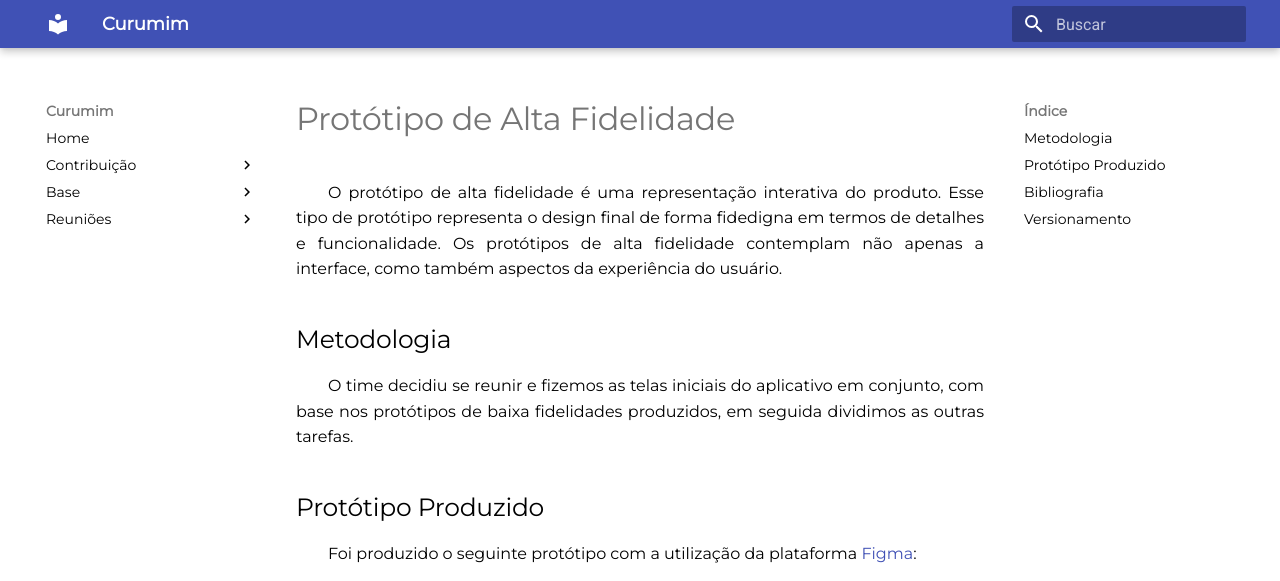
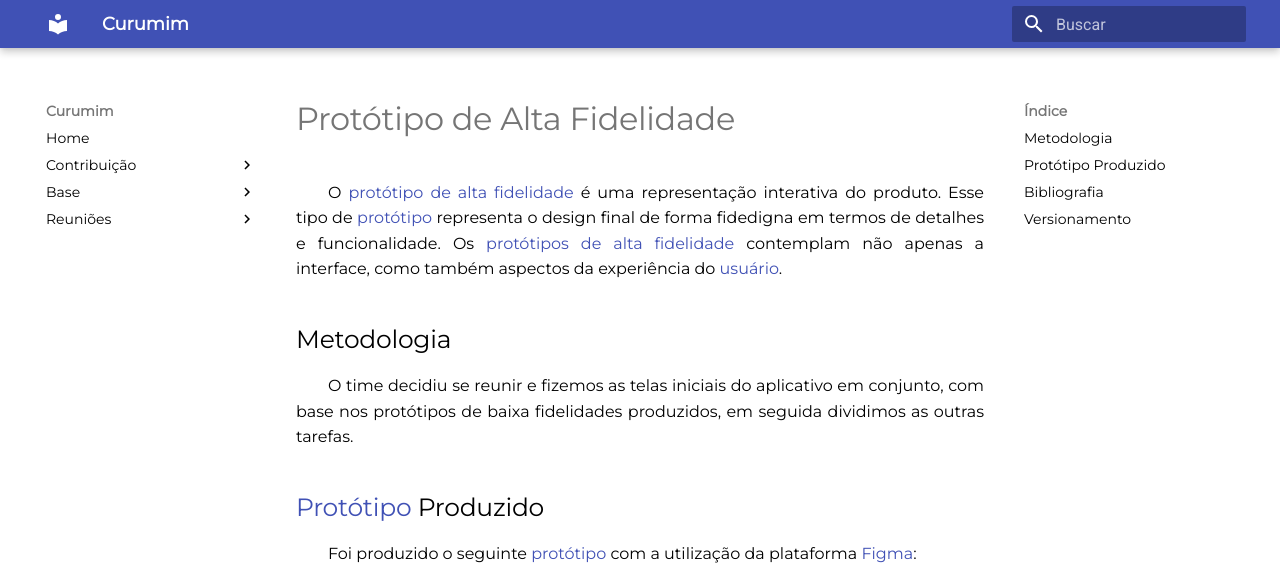
Before and after one commit to UnBArqDsw2021-1/2021.1_G6_Curumim, an MkDocs documentation site: the page built from docs/base/design-sprint/prototipo-alta.md, in a window 1280 px wide and 1400 px high. Shown: the top 581 px of the window. Built offline with MkDocs 1.6.1 and Material for MkDocs 9.7.7, drawn with Linux system fonts in a browser that asks for light colours; part of the change alters nothing that is shown; some of the changed text lies outside the part shown; grey boxes are pictures that could not be loaded.

```diff
--- a/docs/base/design-sprint/prototipo-alta.md
+++ b/docs/base/design-sprint/prototipo-alta.md
@@ -1,14 +1,14 @@
 # Protótipo de Alta Fidelidade
 
-&emsp;&emsp;O protótipo de alta fidelidade é uma representação interativa do produto. Esse tipo de protótipo representa o design final de forma fidedigna em termos de detalhes e funcionalidade. Os protótipos de alta fidelidade contemplam não apenas a interface, como também aspectos da experiência do usuário.
+&emsp;&emsp;O [protótipo de alta fidelidade](/base/requisitos/modelagem/lexicos/#lexico-prototipo-de-alta-fidelidade) é uma representação interativa do produto. Esse tipo de [protótipo](/base/requisitos/modelagem/lexicos/#lexico-prototipo) representa o design final de forma fidedigna em termos de detalhes e funcionalidade. Os [protótipos de alta fidelidade](/base/requisitos/modelagem/lexicos/#lexico-prototipo-de-alta-fidelidade) contemplam não apenas a interface, como também aspectos da experiência do [usuário](/base/requisitos/modelagem/lexicos/#lexico-usuario).
 
 ## Metodologia
 
 &emsp;&emsp;O time decidiu se reunir e fizemos as telas iniciais do aplicativo em conjunto, com base nos protótipos de baixa fidelidades produzidos, em seguida dividimos as outras tarefas.
 
-## Protótipo Produzido
+## [Protótipo](/base/requisitos/modelagem/lexicos/#lexico-prototipo) Produzido
 
-&emsp;&emsp;Foi produzido o seguinte protótipo com a utilização da plataforma [Figma](https://www.figma.com/):
+&emsp;&emsp;Foi produzido o seguinte [protótipo](/base/requisitos/modelagem/lexicos/#lexico-prototipo) com a utilização da plataforma [Figma](https://www.figma.com/):
 
 <iframe style="border: 1px solid rgba(0, 0, 0, 0.1);" width="800" height="450" src="https://www.figma.com/embed?embed_host=share&url=https%3A%2F%2Fwww.figma.com%2Ffile%2FfuKyC6IKPXHx86egErX17O%2FProt%25C3%25B3tipo-alta-fidelidade-Curumim%3Fnode-id%3D0%253A1" allowfullscreen></iframe>
 
@@ -19,7 +19,8 @@
 ## Versionamento
 | Versão | Data | Modificação | Autor |
 |--|--|--|--|
-|0.1|30/07/2021| Reunião e criação do protótipo de alta fidelidade | Nilo Mendonça, Mateus O. Patrício, Enzo Gabriel, Edson Soares, Eliseu Kadesh, Daniel Porto, João Pedro Moura e Bruno Félix |
-|0.2|02/08/2021| Atualização visual no protótipo | Mateus O. Patrício, Edson Soares e Bruno Félix |
+|0.1|30/07/2021| Reunião e criação do [protótipo de alta fidelidade](/base/requisitos/modelagem/lexicos/#lexico-prototipo-de-alta-fidelidade) | Nilo Mendonça, Mateus O. Patrício, Enzo Gabriel, Edson Soares, Eliseu Kadesh, Daniel Porto, João Pedro Moura e Bruno Félix |
+|0.2|02/08/2021| Atualização visual no [protótipo de alta fidelidade](/base/requisitos/modelagem/lexicos/#lexico-prototipo-de-alta-fidelidade) | Mateus O. Patrício, Edson Soares e Bruno Félix |
 |1.0|04/08/2021| Criação do documento | Mateus O. Patrício |
 |1.1|04/08/2021| Padronização do documento | Mateus O. Patrício |
+|1.2|06/08/2021| Adição de hiperlinks dos léxicos | Mateus O. Patrício |
```
